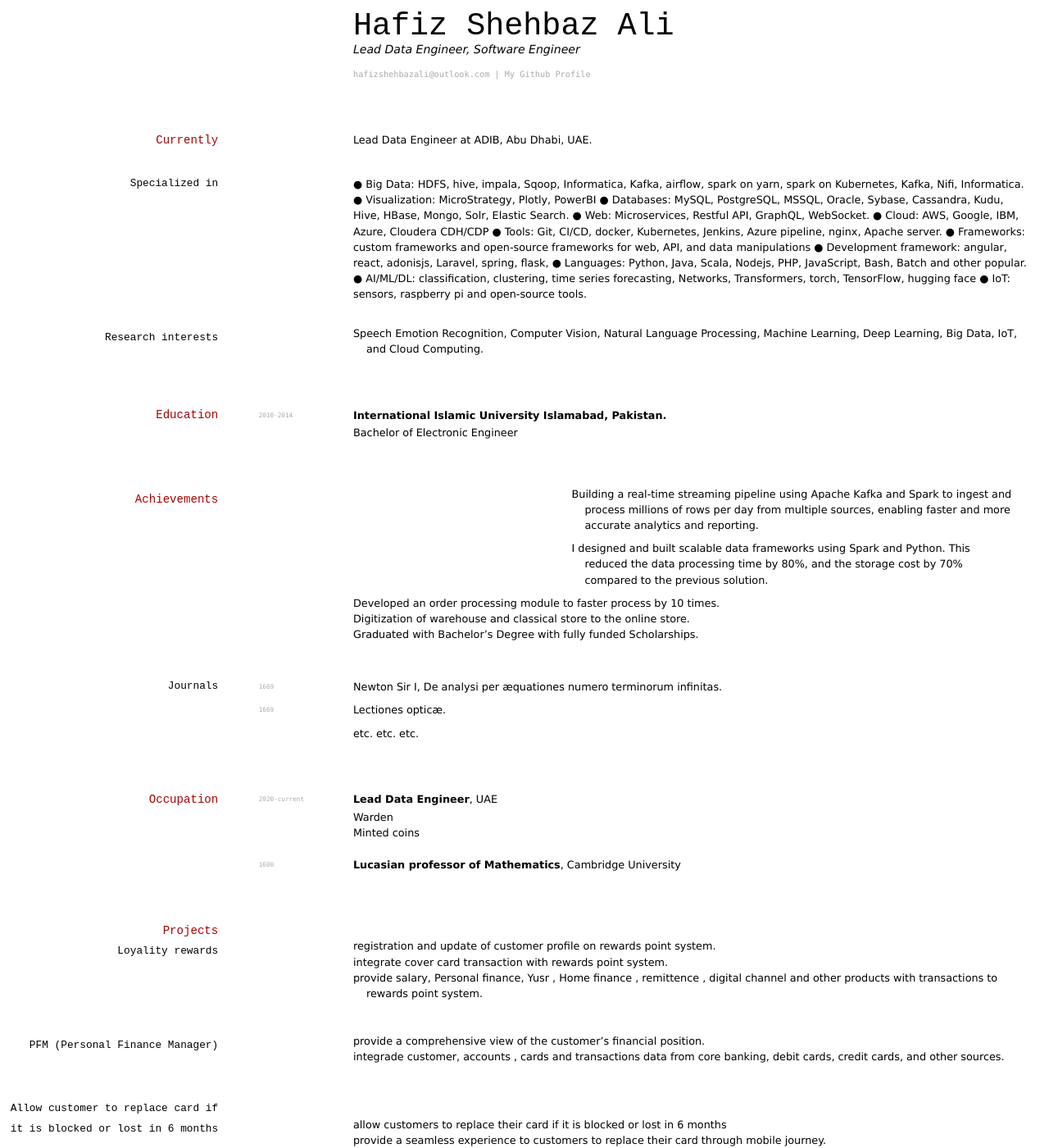
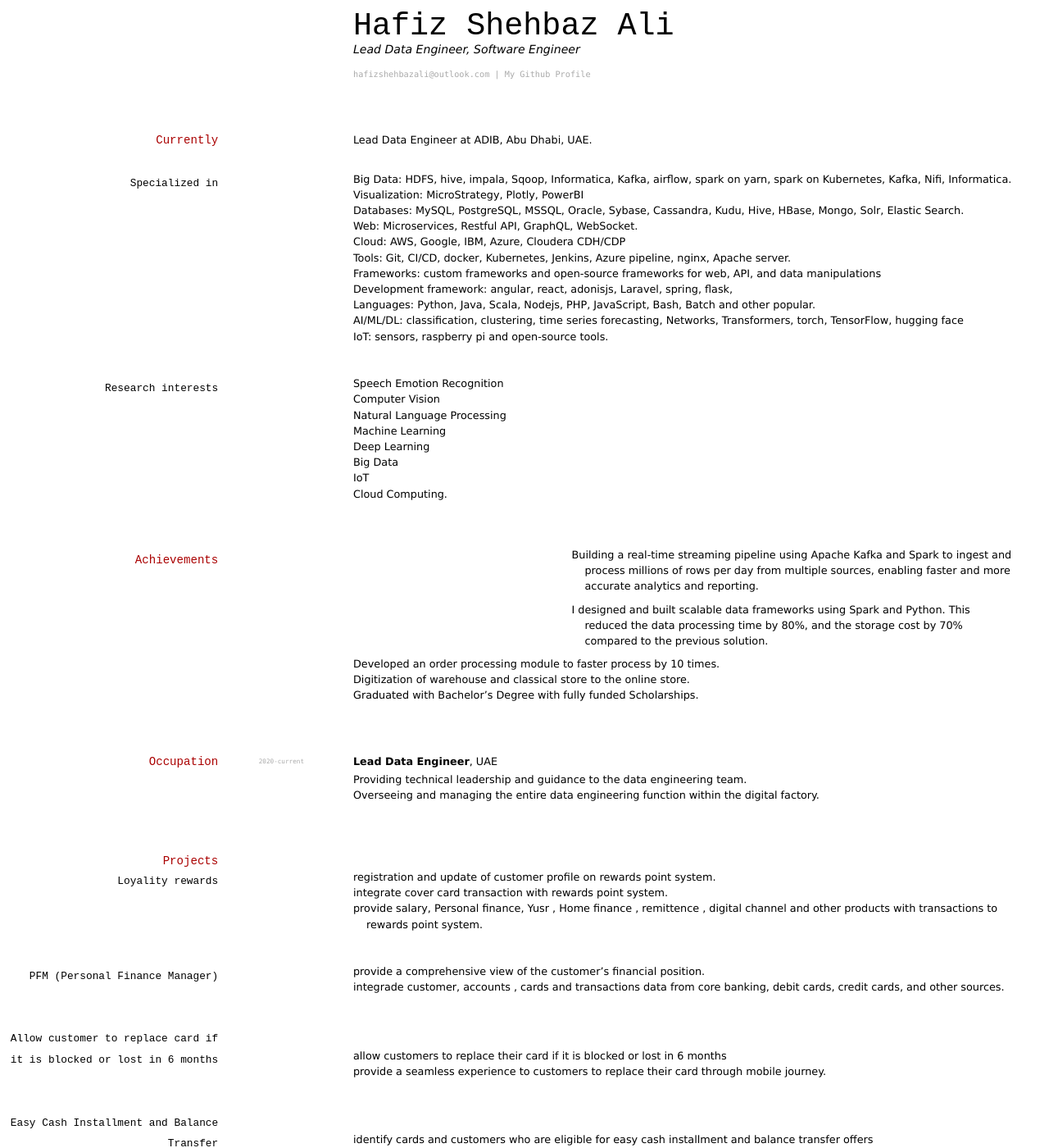
Before and after one commit to hsali/hsali.github.io, a Jekyll site: the page built from index.md, in a window 1280 px wide and 1400 px high. Shown: the whole window at 82% size. Built offline with Jekyll 4.4.1, drawn with Linux system fonts in a browser that asks for light colours; some of the changed lines change nothing that is shown; some of the changed text lies outside the part shown.

Commit message:
updated stuff.

```diff
--- a/index.md
+++ b/index.md
@@ -17,22 +17,108 @@
 
 ### Specialized in
 
-●	Big Data: HDFS, hive, impala, Sqoop, Informatica, Kafka, airflow, spark on yarn, spark on Kubernetes, Kafka, Nifi, Informatica.
-●	Visualization: MicroStrategy, Plotly, PowerBI
-●	Databases: MySQL, PostgreSQL, MSSQL, Oracle, Sybase, Cassandra, Kudu, Hive, HBase, Mongo, Solr, Elastic Search.
-●	Web: Microservices, Restful API, GraphQL, WebSocket.
-●	Cloud: AWS, Google, IBM, Azure, Cloudera CDH/CDP
-●	Tools: Git, CI/CD, docker, Kubernetes, Jenkins, Azure pipeline, nginx, Apache server.
-●	Frameworks: custom frameworks and open-source frameworks for web, API, and data manipulations
-●	Development framework: angular, react, adonisjs, Laravel, spring, flask,
-●	Languages: Python, Java, Scala, Nodejs, PHP, JavaScript, Bash, Batch and other popular.
-●	AI/ML/DL: classification, clustering, time series forecasting, Networks, Transformers, torch, TensorFlow, hugging face
-●	IoT: sensors, raspberry pi and open-source tools.
+-	Big Data: HDFS, hive, impala, Sqoop, Informatica, Kafka, airflow, spark on yarn, spark on Kubernetes, Kafka, Nifi, Informatica.
+-	Visualization: MicroStrategy, Plotly, PowerBI
+-	Databases: MySQL, PostgreSQL, MSSQL, Oracle, Sybase, Cassandra, Kudu, Hive, HBase, Mongo, Solr, Elastic Search.
+-	Web: Microservices, Restful API, GraphQL, WebSocket.
+-	Cloud: AWS, Google, IBM, Azure, Cloudera CDH/CDP
+-	Tools: Git, CI/CD, docker, Kubernetes, Jenkins, Azure pipeline, nginx, Apache server.
+-	Frameworks: custom frameworks and open-source frameworks for web, API, and data manipulations
+-	Development framework: angular, react, adonisjs, Laravel, spring, flask,
+-	Languages: Python, Java, Scala, Nodejs, PHP, JavaScript, Bash, Batch and other popular.
+-	AI/ML/DL: classification, clustering, time series forecasting, Networks, Transformers, torch, TensorFlow, hugging face
+-	IoT: sensors, raspberry pi and open-source tools.
 
 
 ### Research interests
 
-* Speech Emotion Recognition, Computer Vision, Natural Language Processing, Machine Learning, Deep Learning, Big Data, IoT, and Cloud Computing.
+- Speech Emotion Recognition
+- Computer Vision
+- Natural Language Processing
+- Machine Learning
+- Deep Learning
+- Big Data
+- IoT
+- Cloud Computing.
+
+
+
+
+## Achievements
+
+
+-	Building a real-time streaming pipeline using Apache Kafka and Spark to ingest and process millions of rows per day from multiple sources, enabling faster and more accurate analytics and reporting.
+
+-	I designed and built scalable data frameworks using Spark and Python. This reduced the data processing time by 80%, and the storage cost by 70% compared to the previous solution.
+
+-	Developed an order processing module to faster process by 10 times.
+-	Digitization of warehouse and classical store to the online store.
+-	Graduated with Bachelor's Degree with fully funded Scholarships.
+
+
+
+
+
+
+## Occupation
+
+`2020-current`
+__Lead Data Engineer__, UAE
+
+- Providing technical leadership and guidance to the data engineering team.
+- Overseeing and managing the entire data engineering function within the digital factory.
+
+
+## Projects
+
+### Loyality rewards
+- registration and update of customer profile on rewards point system.
+- integrate cover card transaction with rewards point system.
+- provide salary, Personal finance, Yusr , Home finance , remittence , digital channel and other products with transactions to rewards point system.
+
+
+
+### PFM (Personal Finance Manager)
+- provide a comprehensive view of the customer's financial position.
+- integrade customer, accounts , cards and transactions data from core banking, debit cards, credit cards, and other sources.
+
+
+### Allow customer to replace card if it is blocked or lost in 6 months
+- allow customers to replace their card if it is blocked or lost in 6 months
+- provide a seamless experience to customers to replace their card through mobile journey.
+
+### Easy Cash Installment and Balance Transfer
+- identify cards and customers who are eligible for easy cash installment and balance transfer offers
+- push notification over mobbile app to offer customers to convert their purchases into easy cash installments.
+- enable customers to easily convert their purchases into easy cash installments
+- offer customers to transfer their credit card balance to a new card with a lower interest rate easily.
+
+### Customer Upgrade to Gold and Diamond Tiers
+- identify customers who are likely to upgrade to gold and diamond tiers
+- send notifications and offers to customers to upgrade
+- upgrade customers to gold and diamond tiers
+
+### Bank Digital Controls Monitoring
+- 35 controls developed categorized by AOS , ICD, Payment, WFO and TFD.
+- data integrated from 27 systems like core banking, branch, international, domestic, cards, Business process, ERP, ATM, Card POS, E Statement , etc.
+- Alerts covered across departments ICD, Payments, Account Origination, Branch Manager, Front/Back office, WFO(Whole Finance Operation), TFD (Trade Finance Department).
+
+### Bank Customer Experience
+- 39 surveys developed for customer experience.
+- around 1.5 million customers are surveyed every month.
+- data integrated from 20 systems like core banking, branch, international, domestic, cards, Business process, ERP, ATM, Card POS, E Statement, Property Management, Mobile Trading etc.
+- surveys channels integrated with email, SMS, whatsapp and push notifications.
+
+
+### KYC (Know Your Customer) Document for expiry document Central Bank Compliance Customer
+- identify customers who have expired documents
+- send reminders to customers to update their documents
+- ensure compliance with the central bank regulations
+- migration of legacy customers who don't have documents and documents expired to the new system.
+
+### Customer 360
+- provide a comprehensive view of the customer
+- integrate with multiple systems to provide a single view of the customer
 
 
 ## Education
@@ -42,96 +128,6 @@
 
 - Bachelor of Electronic Engineer
 
-## Achievements
-
-
-*	Building a real-time streaming pipeline using Apache Kafka and Spark to ingest and process millions of rows per day from multiple sources, enabling faster and more accurate analytics and reporting.
-
-*	I designed and built scalable data frameworks using Spark and Python. This reduced the data processing time by 80%, and the storage cost by 70% compared to the previous solution.
-
-*	Developed an order processing module to faster process by 10 times.
-*	Digitization of warehouse and classical store to the online store.
-*	Graduated with Bachelor's Degree with fully funded Scholarships.
-
-
-
-### Journals
-
-`1669`
-Newton Sir I, De analysi per æquationes numero terminorum infinitas.
-
-`1669`
-Lectiones opticæ.
-
-etc. etc. etc.
-
-
-
-## Occupation
-
-`2020-current`
-__Lead Data Engineer__, UAE
-
-- Warden
-- Minted coins
-
-`1600`
-__Lucasian professor of Mathematics__, Cambridge University
-
-## Projects
-
-### Loyality rewards
-* registration and update of customer profile on rewards point system.
-* integrate cover card transaction with rewards point system.
-* provide salary, Personal finance, Yusr , Home finance , remittence , digital channel and other products with transactions to rewards point system.
-
-
-
-### PFM (Personal Finance Manager)
-* provide a comprehensive view of the customer's financial position.
-* integrade customer, accounts , cards and transactions data from core banking, debit cards, credit cards, and other sources.
-
-
-### Allow customer to replace card if it is blocked or lost in 6 months
-* allow customers to replace their card if it is blocked or lost in 6 months
-* provide a seamless experience to customers to replace their card through mobile journey.
-
-### Easy Cash Installment and Balance Transfer
-* identify cards and customers who are eligible for easy cash installment and balance transfer offers
-* push notification over mobbile app to offer customers to convert their purchases into easy cash installments.
-* enable customers to easily convert their purchases into easy cash installments
-* offer customers to transfer their credit card balance to a new card with a lower interest rate easily.
-
-### Customer Upgrade to Gold and Diamond Tiers
-* identify customers who are likely to upgrade to gold and diamond tiers
-* send notifications and offers to customers to upgrade
-* upgrade customers to gold and diamond tiers
-
-### Bank Digital Controls Monitoring
-* 35 controls developed categorized by AOS , ICD, Payment, WFO and TFD.
-* data integrated from 27 systems like core banking, branch, international, domestic, cards, Business process, ERP, ATM, Card POS, E Statement , etc.
-* Alerts covered across departments ICD, Payments, Account Origination, Branch Manager, Front/Back office, WFO(Whole Finance Operation), TFD (Trade Finance Department).
-
-### Bank Customer Experience
-* 39 surveys developed for customer experience.
-* around 1.5 million customers are surveyed every month.
-* data integrated from 20 systems like core banking, branch, international, domestic, cards, Business process, ERP, ATM, Card POS, E Statement, Property Management, Mobile Trading etc.
-* surveys channels integrated with email, SMS, whatsapp and push notifications.
-
-
-### KYC (Know Your Customer) Document for expiry document Central Bank Compliance Customer
-* identify customers who have expired documents
-* send reminders to customers to update their documents
-* ensure compliance with the central bank regulations
-* migration of legacy customers who don't have documents and documents expired to the new system.
-
-### Customer 360
-* provide a comprehensive view of the customer
-* integrate with multiple systems to provide a single view of the customer
-
-
-
-
 <!-- ### Footer
 
 Last updated: May 2013 -->
```
